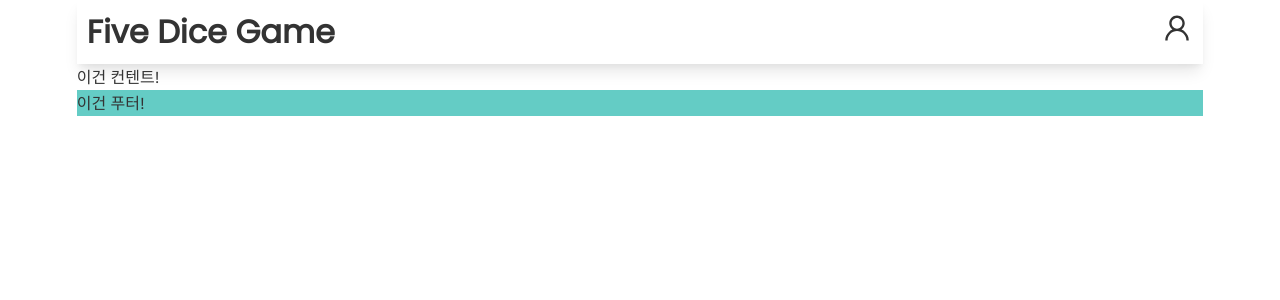
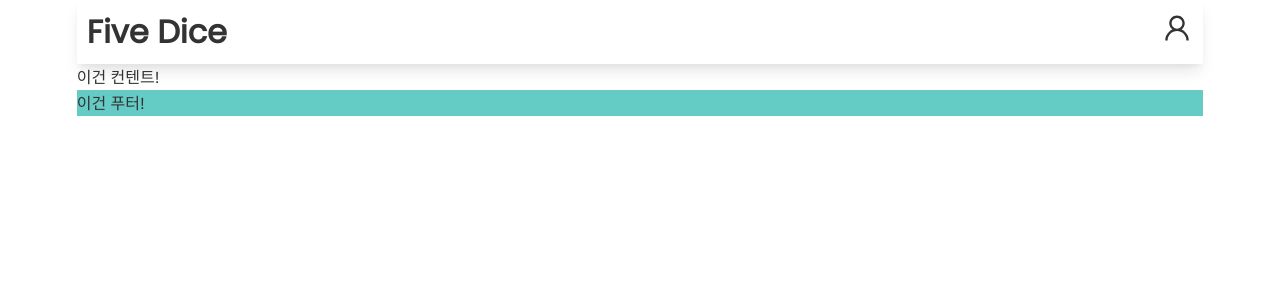
Before and after one commit to DL-Berkey/FiveDice, a React (Vite) app in the folder app/: page / in a window 1280 px wide. Shown: the top 300 px of the page. Built offline with nearby package versions, Linux system fonts and the light colour scheme.

Commit message:
Changes game name

```diff
--- a/app/index.html
+++ b/app/index.html
@@ -9,7 +9,7 @@
             href="https://fonts.googleapis.com/css2?family=Poppins&display=swap"
             rel="stylesheet"
         />
-        <title>야추온라인</title>
+        <title>Five Dice</title>
     </head>
     <body>
         <div id="root"></div>
--- a/app/src/components/layout/Header.tsx
+++ b/app/src/components/layout/Header.tsx
@@ -5,7 +5,7 @@ const Header = () => {
     return (
         <Wrapper>
             <Logo>
-                <a href="#">Five Dice Game</a>
+                <a href="#">Five Dice</a>
             </Logo>
             <Account>
                 <button>
```
